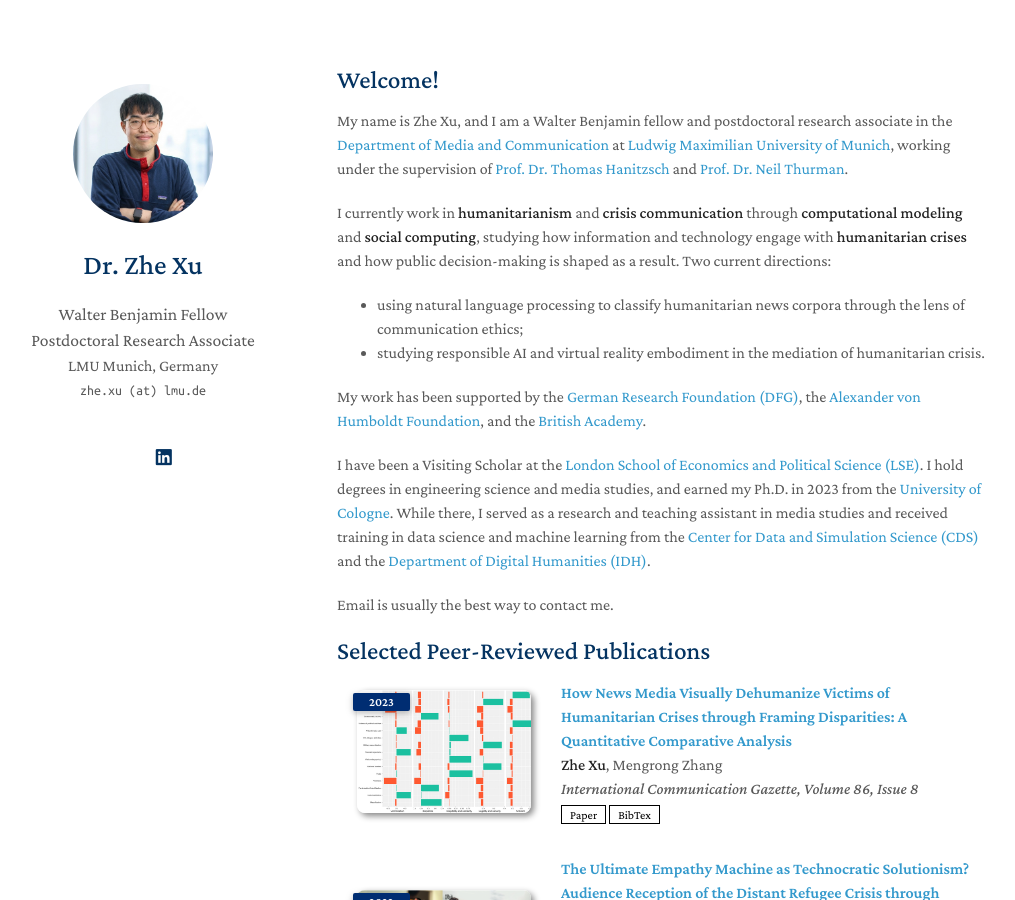
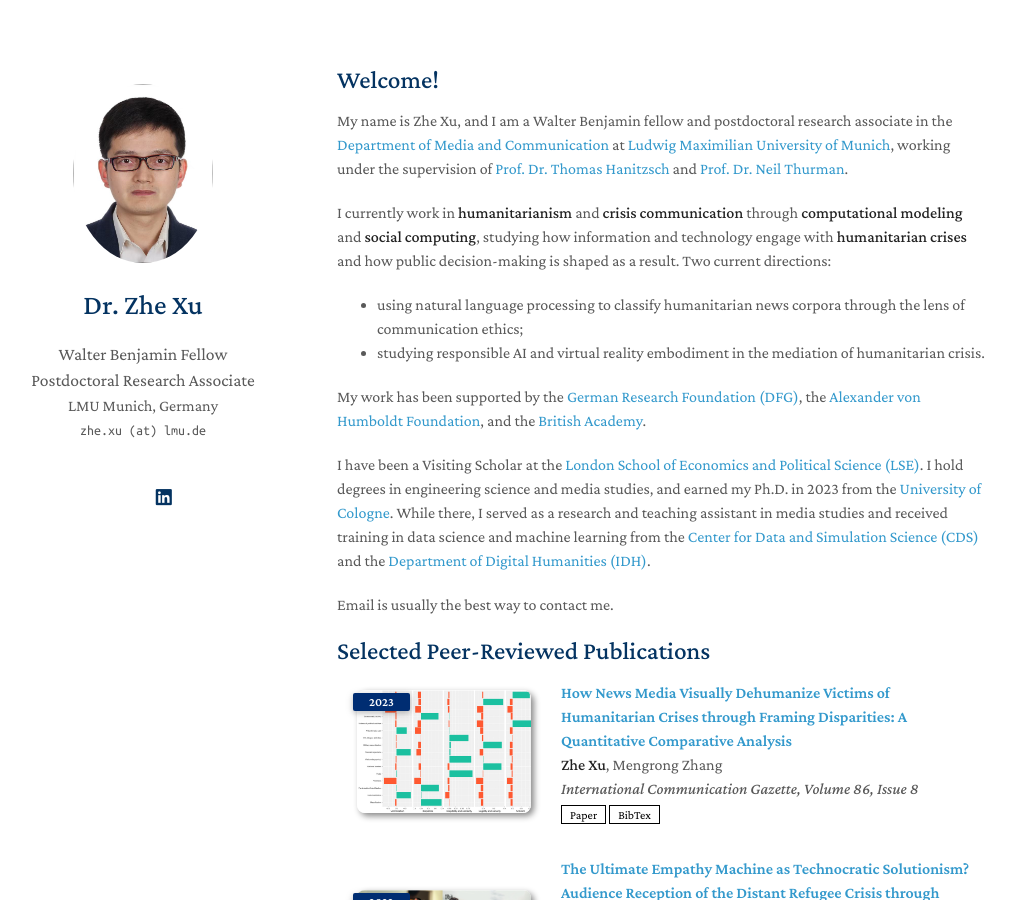
Before and after one commit to zhexuphd/home, a Jekyll site: the page built from index.md, in a window 1280 px wide and 900 px high. Shown: the whole window, without its empty margins (133-1148 px from the left). Built offline with Jekyll 4.4.1, drawn with Linux system fonts in a browser that asks for light colours; a style sheet for code colours, icons or effects is not loaded; our own code applies the rules of GitHub Pages for plain Markdown files.

Commit message:
Update _config.yml

```diff
--- a/_config.yml
+++ b/_config.yml
@@ -20,9 +20,9 @@ twitter: #
 
 # Images (e.g., your profile picture and your website's favicon)
 # "favicon" and "favicon_dark" are used for the light and dark modes, respectively.
-avatar: ./assets/img/zhexu1.png
-favicon: ./assets/img/zhexu1.png
-favicon_dark: ./assets/img/zhexu1.png
+avatar: ./assets/img/linsensu.jpg
+favicon: ./assets/img/linsensu.jpg
+favicon_dark: ./assets/img/linsensu.jpg
 
 # Footnote
 # You may use the option to disable the footnote, "Powered by Jekyll and Minimal Light theme."
```
